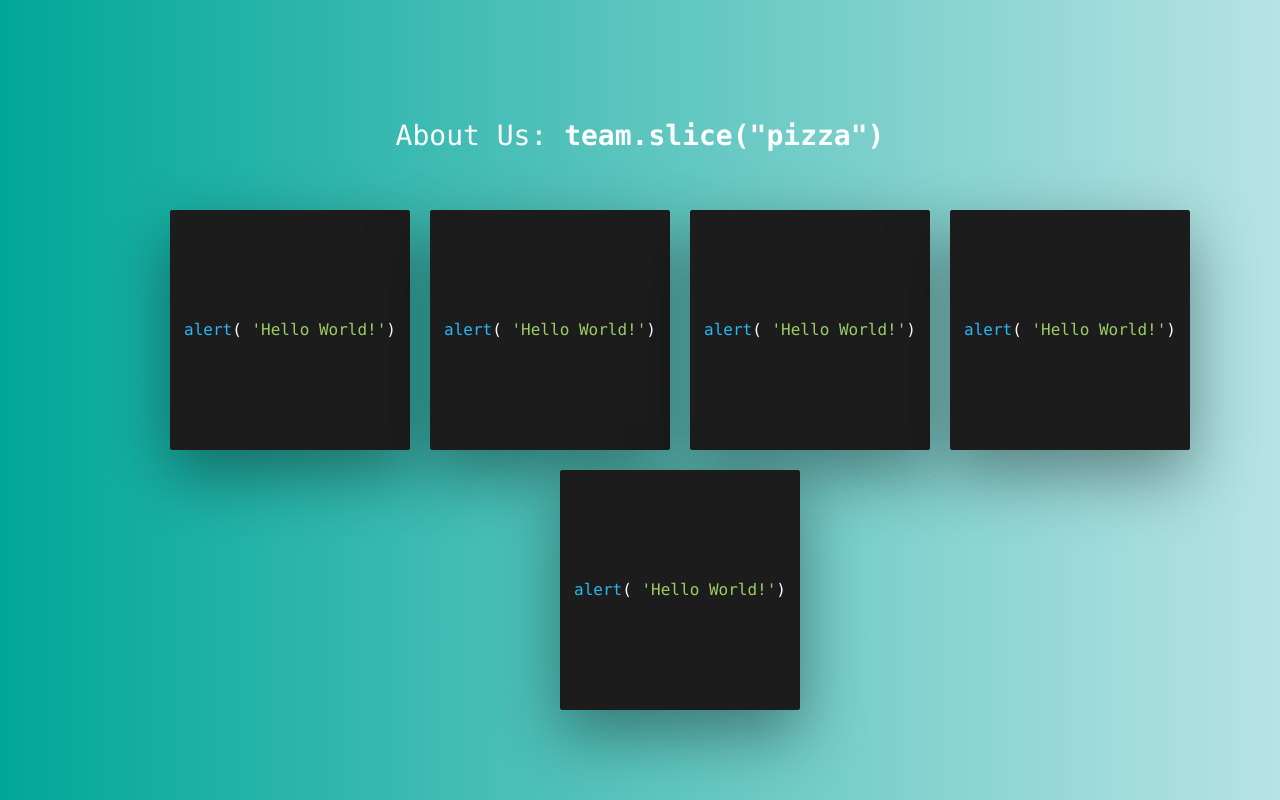
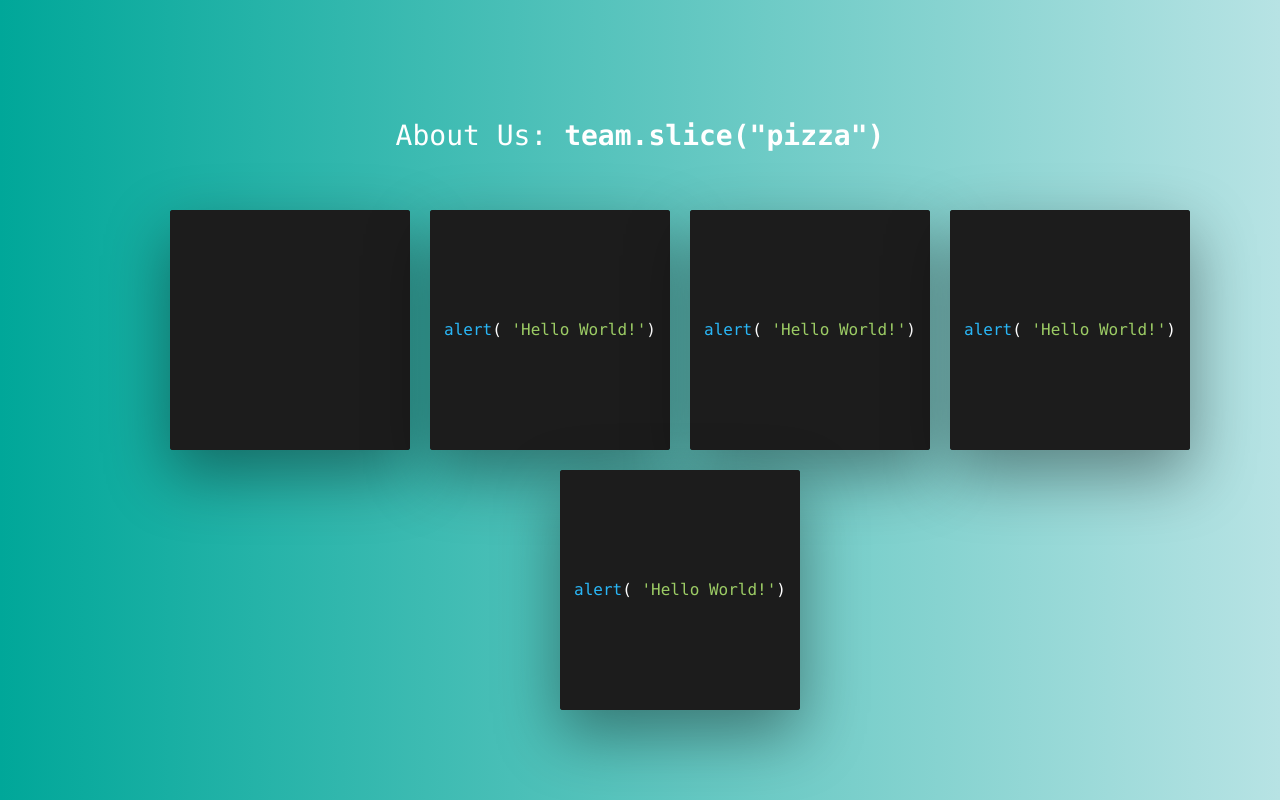
Before and after one commit to dscarlin/group-project-2, a Vue app in the folder client/: page /#/about in a window 1280 px wide. Shown: the part 634-1434 px from the top of the page. Built offline with nearby package versions, Linux system fonts and the light colour scheme; no server answers.

Commit message:
adding images

```diff
--- a/client/src/views/About.vue
+++ b/client/src/views/About.vue
@@ -51,13 +51,7 @@
             <div class="card card-about">
               <div class="card__side card__side--front">
                 <!-- Front Content -->
-                <div class="card__cont">
-                  <span class="blue">alert</span>
-                  <span>
-                    (
-                    <span class="green">'Hello World!'</span>)
-                  </span>
-                </div>
+                <div class="card__cont"></div>
               </div>
               <div class="card__side card__side--back">
                 <!-- Back Content -->
```
